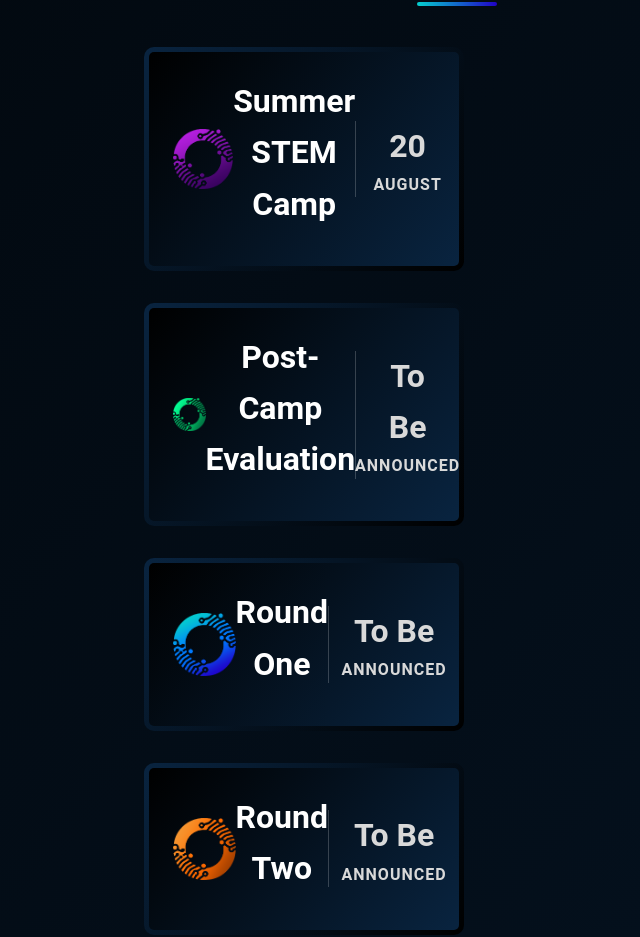
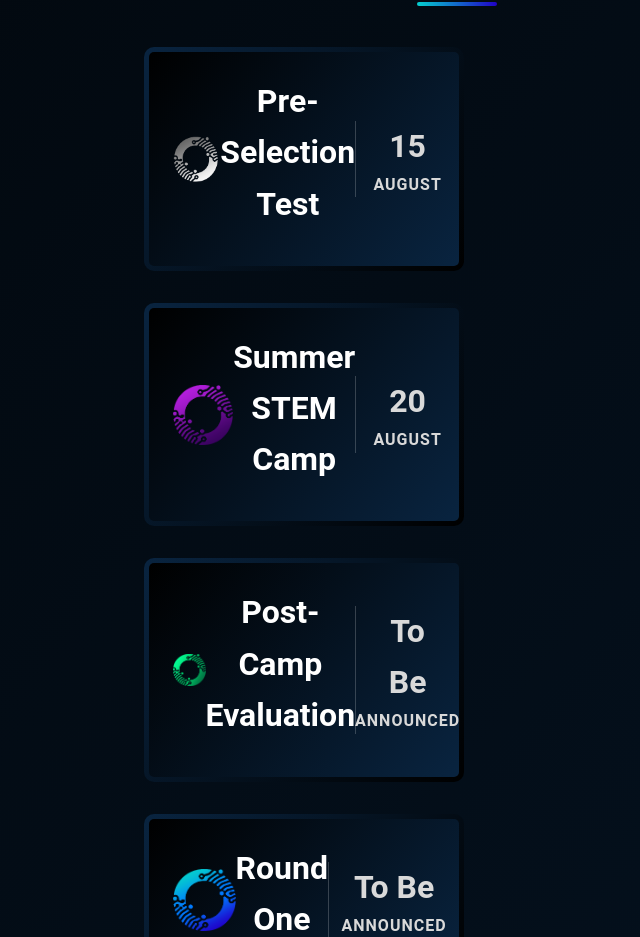
Before and after one commit to zakaria-hammal/AOAI_Website, a Next.js app: page / in a window 1280 px wide. Shown: the part 2278-3215 px from the top of the page, without its empty margins (183-823 px from the left). Built offline with nearby package versions, Linux system fonts and the light colour scheme.

Commit message:
Adding preselection test

```diff
--- a/src/components/events.tsx
+++ b/src/components/events.tsx
@@ -6,6 +6,25 @@ export function Events() {
       <h2 className="section-title">Upcoming Events</h2>
 
       <div className="events-grid">
+        <div className="event-card">
+          <div className="event-icon-container">
+            <Image
+              src="/logo-silver.png"
+              width={80}
+              height={80}
+              alt="Career"
+              className="benefit-icon"
+            />
+          </div>
+          <div className="event-content">
+            <h3 className="event-title">Pre-Selection Test</h3>
+          </div>
+          <div className="event-date">
+            <span className="date-day">15</span>
+            <span className="date-month">August</span>
+          </div>
+        </div>
+
         <div className="event-card">
           <div className="event-icon-container">
             <Image
```
